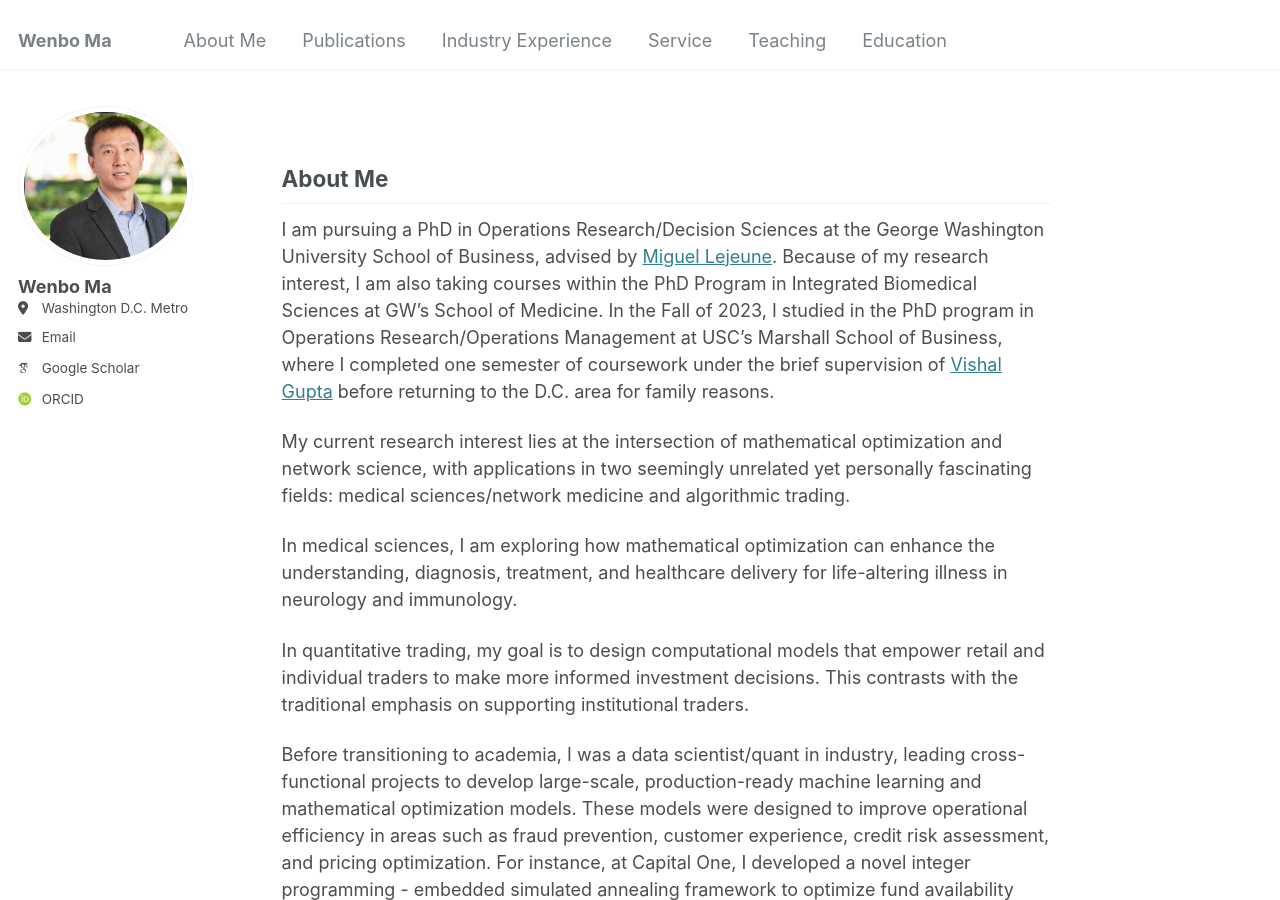
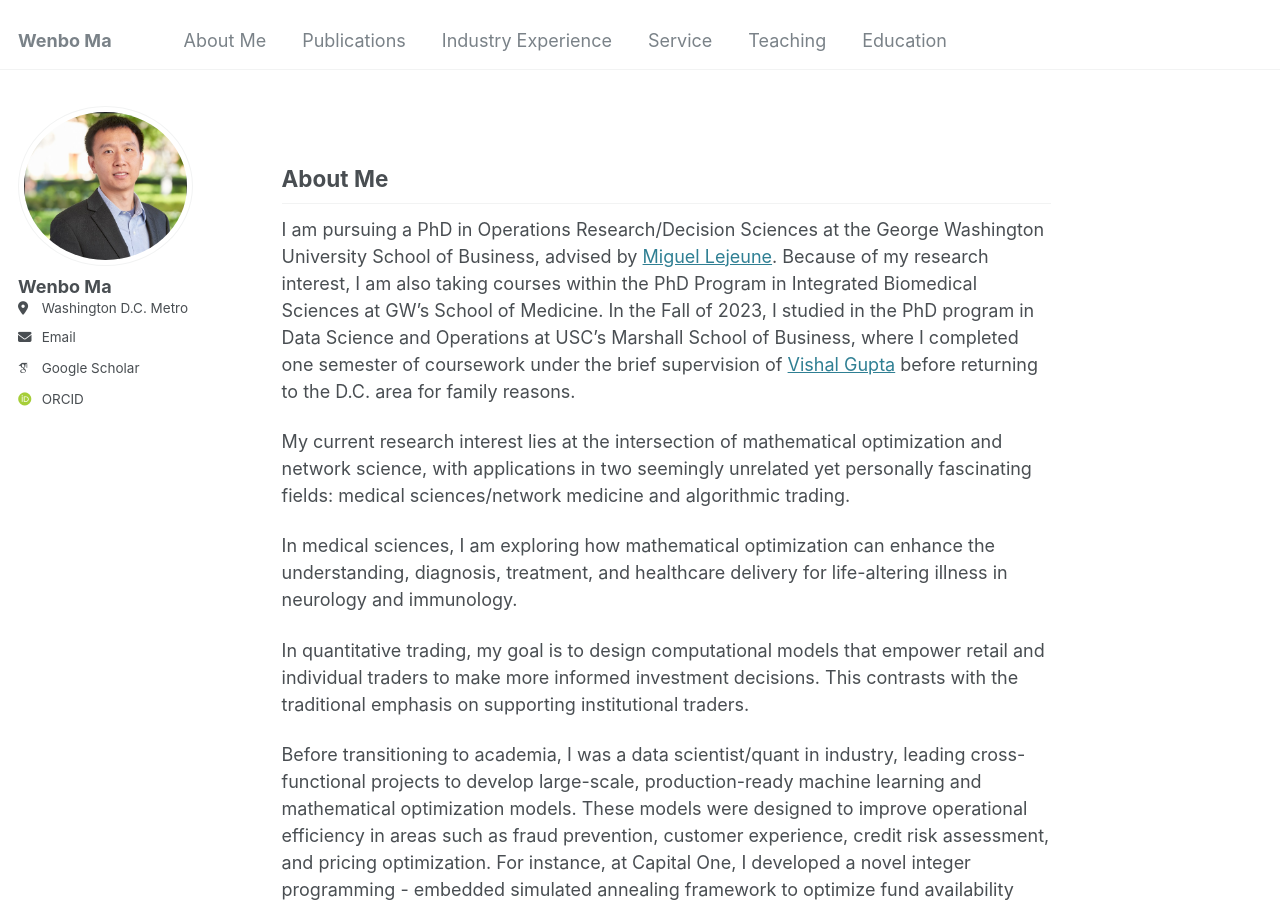
Before and after one commit to wenbo5565/wenbo5565.github.io, a Jekyll site: the page built from _pages/about.md, in a window 1280 px wide and 900 px high. Built offline with Jekyll 4.4.1, drawn with Linux system fonts in a browser that asks for light colours; some web fonts are replaced.

Commit message:
Update about.md

```diff
--- a/_pages/about.md
+++ b/_pages/about.md
@@ -9,7 +9,7 @@ redirect_from:
 
 ## About Me <a id="about"></a>
 
-I am pursuing a PhD in Operations Research/Decision Sciences at the George Washington University School of Business, advised by [Miguel Lejeune](https://business.gwu.edu/miguel-lejeune). Because of my research interest, I am also taking courses within the PhD Program in Integrated Biomedical Sciences at GW's School of Medicine. In the Fall of 2023, I studied in the PhD program in Operations Research/Operations Management at USC's Marshall School of Business, where I completed one semester of coursework under the brief supervision of [Vishal Gupta](https://faculty.marshall.usc.edu/Vishal-Gupta/aboutme.html) before returning to the D.C. area for family reasons.
+I am pursuing a PhD in Operations Research/Decision Sciences at the George Washington University School of Business, advised by [Miguel Lejeune](https://business.gwu.edu/miguel-lejeune). Because of my research interest, I am also taking courses within the PhD Program in Integrated Biomedical Sciences at GW's School of Medicine. In the Fall of 2023, I studied in the PhD program in Data Science and Operations at USC's Marshall School of Business, where I completed one semester of coursework under the brief supervision of [Vishal Gupta](https://faculty.marshall.usc.edu/Vishal-Gupta/aboutme.html) before returning to the D.C. area for family reasons.
 
 My current research interest lies at the intersection of mathematical optimization and network science, with applications in two seemingly unrelated yet personally fascinating fields: medical sciences/network medicine and algorithmic trading.
 
```
